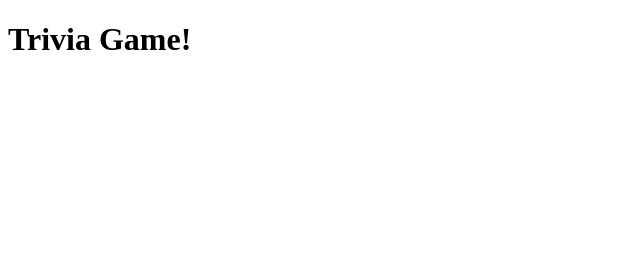
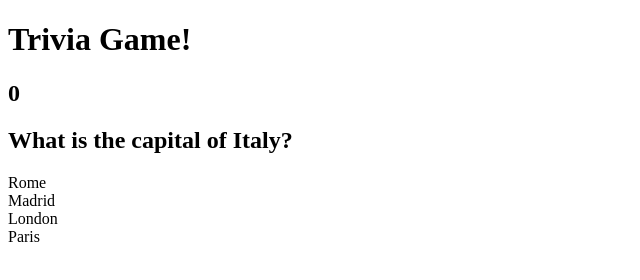
Before and after one commit to mdreiling/TriviaGame, a plain HTML site: page index.html in a window 1280 px wide. Shown: the whole page, without its empty margins (0-640 px from the left). Drawn offline with nearby package versions, Linux system fonts and the light colour scheme.

Commit message:
Commit of working page transtions. Need to update question/answer attributes, click logic, and styling

```diff
--- a/assets/javascript/app.js
+++ b/assets/javascript/app.js
@@ -1,39 +1,121 @@
 // Variables
 
+// Variables for Score.
 var score = 0;
 var correctAnswers = 0;
 var incorrectAnswers = 0;
 var unansweredQuestions = 0;
+var questionCount = 0;
 
+// Timer Variables
+var timeLeft = 30;
+var intervalID;
+
+// Trivia questions array.
 var triviaQuestions = [
     { q: "What is the capital of Italy?", a: "Rome", b: "Madrid", c: "London", d: "Paris"},
     { q: "Which European country also has direct control of land on mainland South America?", a: "France", b: "Spain", c: "Portugal", d: "United Kingdom"}
 ];
 
+// Variables for advancing question selector.
 var triviaIndex = 0;
 var questionIndex = "";
 var answerIndex = [];
 
+// Game State Variables
+var gameRunning = false;
+var questionPage = false;
+
 // Functions
 
+// Game Reset Function for initial game start and for resetting the game with the restart button.
 function gameReset() {
     score = 0;
     correctAnswers = 0;
     incorrectAnswers = 0;
     unansweredQuestions = 0;
+    questionCount = 0;
     triviaIndex = 0;
     questionIndex = "";
     answerIndex = [];
+    gameRunning = true;
+    questionPage = true;
 };
 
+// Question selector to run on loading of the question page.
 function questionSelector() {
+
+    // Selecting questions and writing them into question field
     questionIndex = triviaQuestions[triviaIndex].q;
     console.log("Current Question: " + questionIndex);
+    $("#question-text").html(questionIndex);
+
+    // Selecting corresponding answers and writing them into answer fields.
     answerIndex = [triviaQuestions[triviaIndex].a, triviaQuestions[triviaIndex].b, triviaQuestions[triviaIndex].c, triviaQuestions[triviaIndex].d];
     console.log("Current Answers: " + answerIndex);
+    for (i = 0; i < 4; i++) {
+        $("#answerOptions-text").append(answerIndex[i] + "<br>");
+    }
 
 }
 
+// Page timer function
+// function pageTime() {
+//     if (gameRunning = true) {
+//         if (questionPage = true) {
+//             setTimeout(toAnswerPage, 1000 * 5)
+//         } else {
+//             setTimeout(toQuestionPage, 1000 * 5)
+//         }
+//     }
+// }
+
+// Timer Function
+function countdownTimer() {
+    timeLeft--;
+    $("#timer-text").text(timeLeft);
+    console.log(timeLeft)
+    if (timeLeft === 0) {
+        gameChangePage();
+    }
+}
+
+// Change Page Function
+function gameChangePage() {
+    if (questionPage === false) {
+        toQuestionPage();
+        questionPage = true;
+        console.log(questionPage);
+    }
+
+    else {
+        unansweredQuestions++;
+        questionCount++;
+        console.log("Unanswered Questions: " + unansweredQuestions);
+        toAnswerPage();
+        questionPage = false;
+        console.log(questionPage);
+    }
+}
+
+// Function to change to question page
+function toQuestionPage() {
+    questionSelector();
+    timeLeft = 5;
+    // pageTime();
+    // countdownTimer();
+    clearInterval(intervalID);
+    intervalID = setInterval (countdownTimer, 1000);
+}
+
+function toAnswerPage() {
+    triviaIndex++;
+    timeLeft = 5;
+    // pageTime();
+    // countdownTimer();
+    clearInterval(intervalID);
+    intervalID = setInterval (countdownTimer, 1000);
+}
 
 // Game Processes
 
@@ -41,5 +123,7 @@ function questionSelector() {
 $(document).ready(function(){
 
     gameReset();
-    questionSelector();
+    // questionSelector();
+    toQuestionPage();
+    // pageTime();
 });
--- a/index.html
+++ b/index.html
@@ -13,11 +13,19 @@
 
     <div id="gameArea">
         <div>
+            <h2 id="timer-text">Timer goes here</h2>
+        </div>
+
+        <div>
             <h2 id="question-text"></h2>
         </div>
 
         <div>
             <p id="answerOptions-text"></p>
+            <!-- <p id="answerOption2-text"></p>
+            <p id="answerOption3-text"></p>
+            <p id="answerOption4-text"></p> -->
+
             <img id="correctAnswer-image" src="">
             <div id="completionPageStats-text">
                 <p class="scoreStats" id="score"></p>
```
